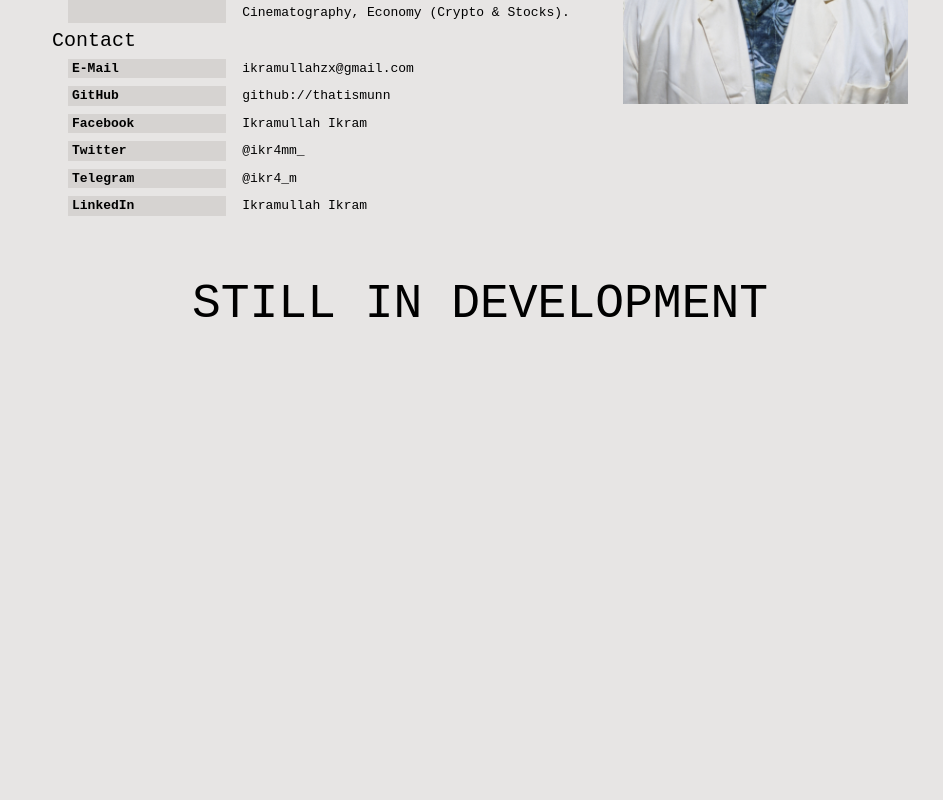
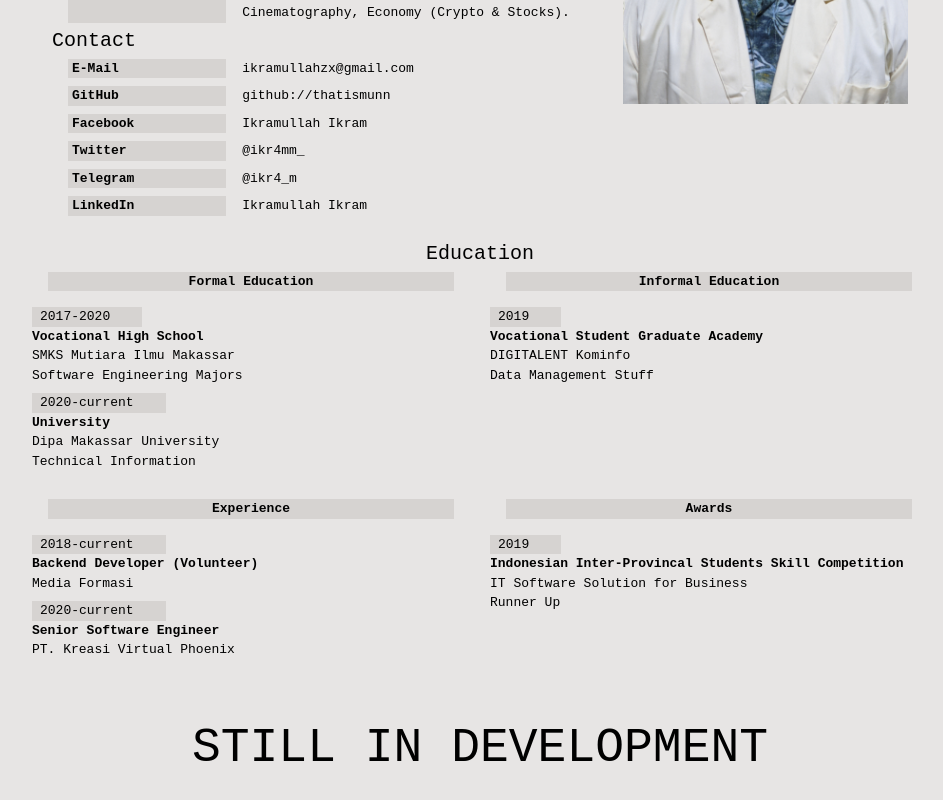
Before and after one commit to thatismunn/thatismunn.github.io, a React (Create React App) app: page / in a window 1280 px wide. Shown: the part 434-1234 px from the top of the page, without its empty margins (160-1103 px from the left). Before the commit the page ends 814 px from the top, so only its background shows below. Built offline with nearby package versions, Linux system fonts and the light colour scheme.

Commit message:
feat: Education

```diff
--- a/src/App.tsx
+++ b/src/App.tsx
@@ -1,5 +1,6 @@
 import Header from './components/Header'
 import Biography from './components/Biography'
+import Education from './components/Education'
 import './css/index.css'
 
 function App() {
@@ -7,6 +8,7 @@ function App() {
     <div className="App max-w-4xl mx-auto pb-3">
       <Header />
       <Biography />
+      <Education />
       <p className="py-10 text-5xl text-center">STILL IN DEVELOPMENT</p>
     </div>
   )
--- /dev/null
+++ b/src/components/Education.tsx
@@ -0,0 +1,103 @@
+function Education() {
+  function printEducationArray(data: EducationSample[]): JSX.Element[] {
+    return data.map((v, i) => (
+      <div className="py-1" key={i}>
+        <div className="w-auto">
+          <p className="bg-stone-300 pr-8 pl-2 w-max">{v.year[0] === v.year[1] ? v.year[0] : v.year.join("-")}</p>
+          <p className="font-bold">{v.title}</p>
+          <p>{v.description}</p>
+          {!v.subdescription ? null : <p>{v.subdescription}</p>}
+        </div>
+      </div>
+    ))
+  }
+
+  const formalEducationArr: EducationSample[] = [
+    {
+      year: ["2017", "2020"],
+      title: "Vocational High School",
+      description: "SMKS Mutiara Ilmu Makassar",
+      subdescription: "Software Engineering Majors"
+    },
+    {
+      year: ["2020", "current"],
+      title: "University",
+      description: "Dipa Makassar University",
+      subdescription: "Technical Information"
+    },
+  ]
+
+  const informalEducationArr: EducationSample[] = [
+    {
+      year: ["2019", "2019"],
+      title: "Vocational Student Graduate Academy",
+      description: "DIGITALENT Kominfo",
+      subdescription: "Data Management Stuff"
+    },
+  ]
+
+  const experienceArr: EducationSample[] = [
+    {
+      year: ["2018", "current"],
+      title: "Backend Developer (Volunteer)",
+      description: "Media Formasi"
+    },
+    {
+      year: ["2020", "current"],
+      title: "Senior Software Engineer",
+      description: "PT. Kreasi Virtual Phoenix"
+    }
+  ]
+
+  const awardsArr: EducationSample[] = [
+    {
+      year: ["2019", "2019"],
+      title: "Indonesian Inter-Provincal Students Skill Competition",
+      description: "IT Software Solution for Business",
+      subdescription: "Runner Up"
+    }
+  ]
+
+  return (
+    <div className="pb-5">
+      <p className="text-center text-xl">Education</p>
+      <div className="grid grid-cols-2 gap-5">
+
+        {/* Formal Education */}
+        <div>
+          <div className="col-span-2 bg-stone-300 px-1 mx-4 my-1">
+            <p className="font-bold text-center mb-3">Formal Education</p>
+          </div>
+          {printEducationArray(formalEducationArr)}
+        </div>
+
+        {/* Informal Education */}
+        <div>
+          <div className="col-span-2 bg-stone-300 px-1 mx-4 my-1">
+            <p className="font-bold text-center mb-3">Informal Education</p>
+          </div>
+          {printEducationArray(informalEducationArr)}
+        </div>
+
+        {/* Experience */}
+        <div>
+          <div className="col-span-2 bg-stone-300 px-1 mx-4 my-1">
+            <p className="font-bold text-center mb-3">Experience</p>
+          </div>
+          {printEducationArray(experienceArr)}
+        </div>
+
+        {/* Awards */}
+        <div>
+          <div className="col-span-2 bg-stone-300 px-1 mx-4 my-1">
+            <p className="font-bold text-center mb-3">Awards</p>
+          </div>
+          {printEducationArray(awardsArr)}
+        </div>
+
+      </div>
+    </div>
+  )
+}
+
+export default Education;
```
Also changed, not shown: src/global.d.ts (+7 -0 lines).
